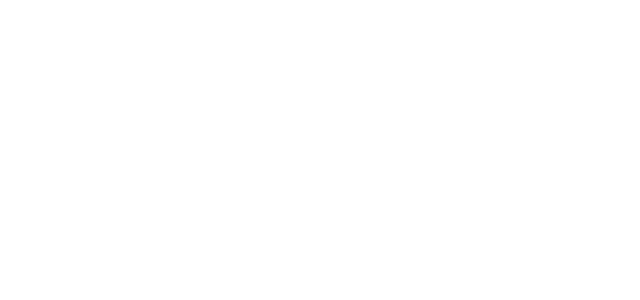
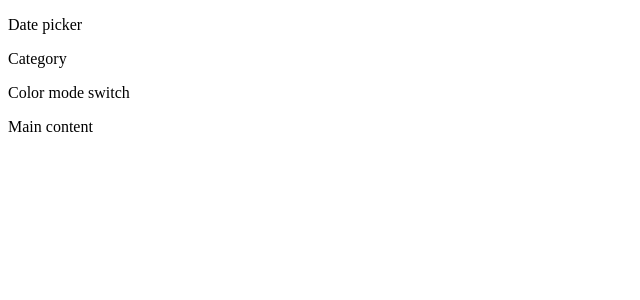
Before and after one commit to keystrm/daily-tips, a Nuxt app: page / in a window 1280 px wide. Shown: the top 300 px of the page, without its empty margins (0-640 px from the left). Built offline with nearby package versions, Linux system fonts and the light colour scheme.

Commit message:
initial ui breakdown

```diff
--- a/components/Main.vue
+++ b/components/Main.vue
@@ -1,5 +1,10 @@
 <template>
-    <div class="min-h-screen flex items-center"></div>
+    <div class="min-h-screen flex items-center">
+        <p>Date picker</p>
+        <p>Category</p>
+        <p>Color mode switch</p>
+        <p class="text-3xl font-bold underline">Main content</p>
+    </div>
 </template>
 
 <script setup>
```
